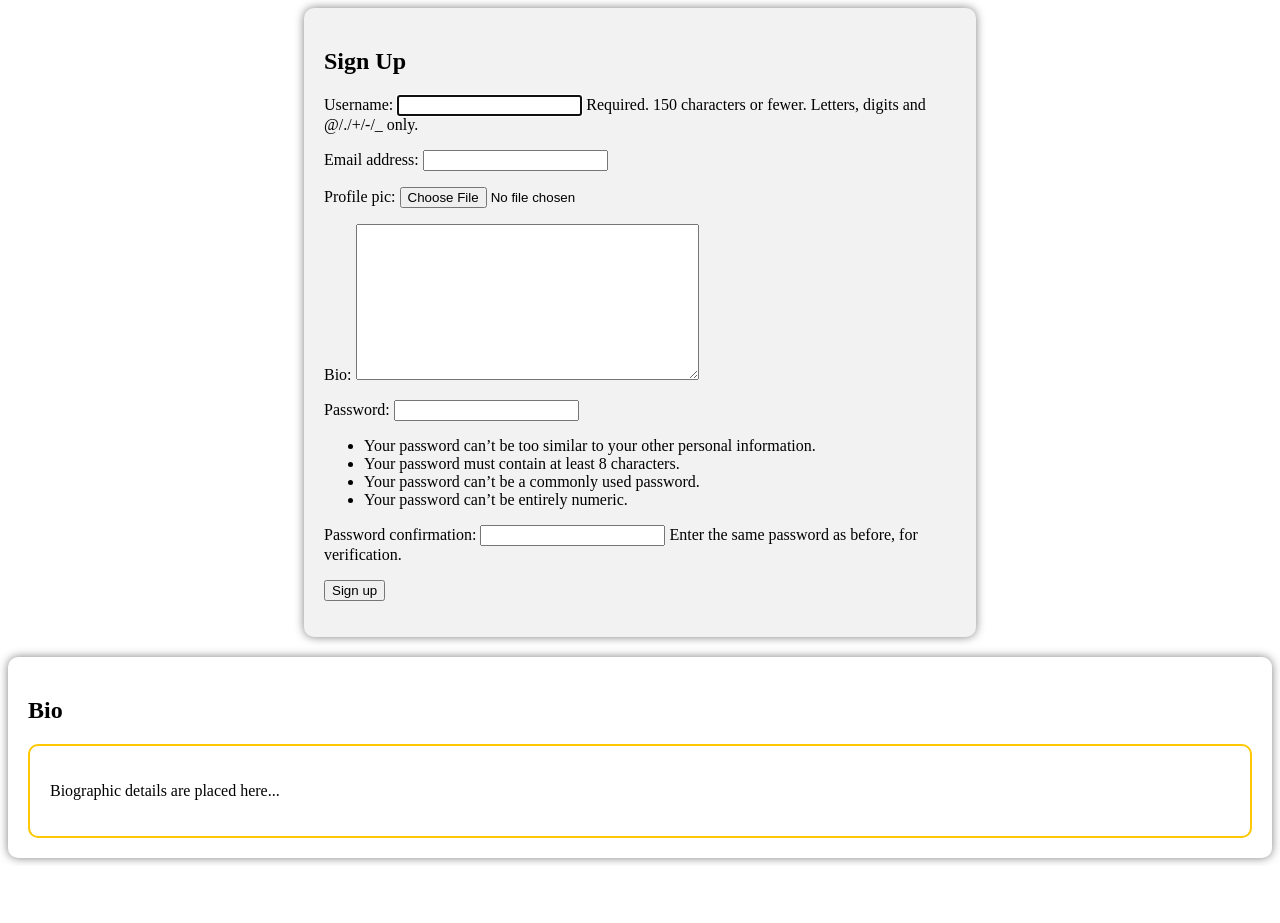
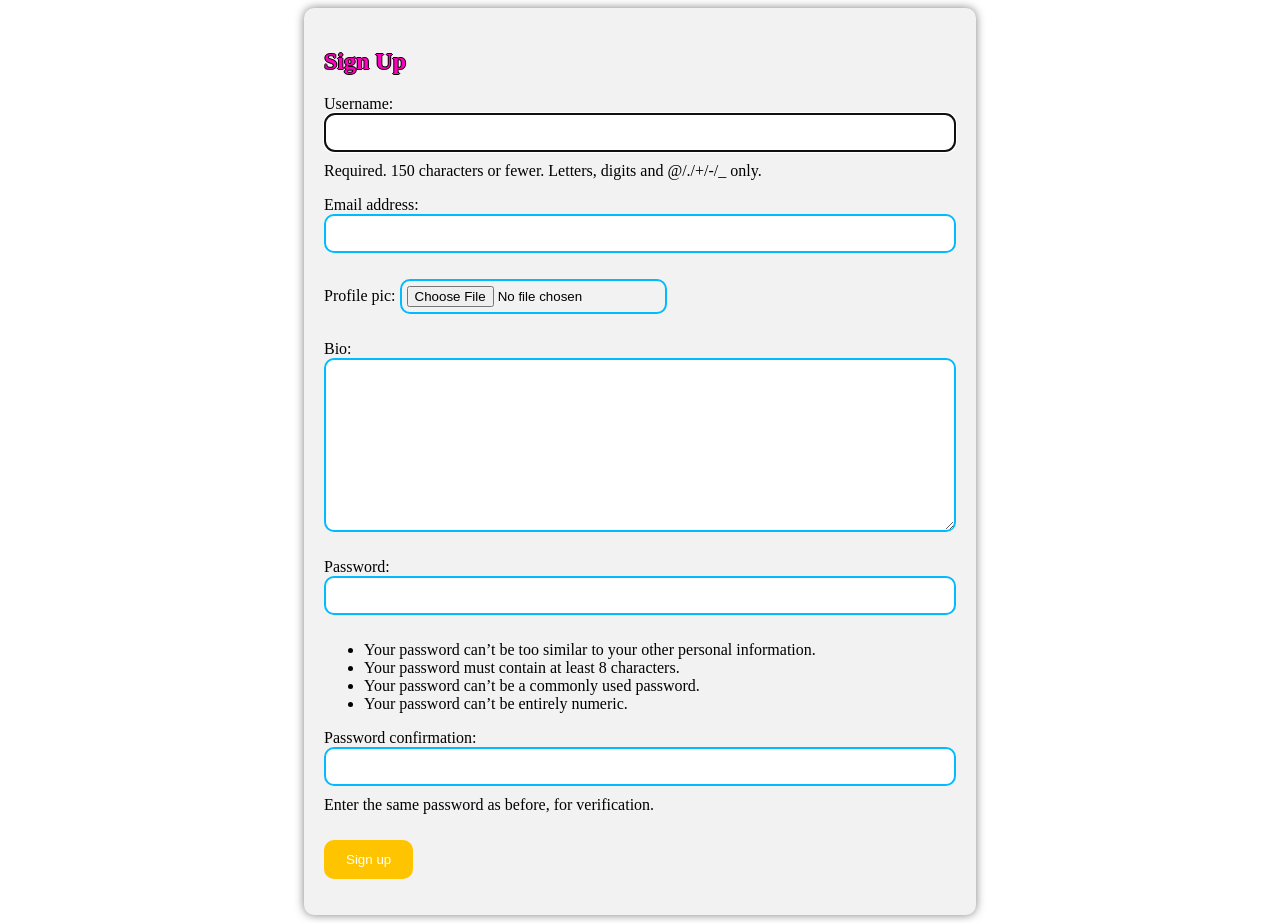
Before and after one commit to Programmingmonth/Socialmedia, a Django app: page /signup/ in a window 1280 px wide. Before the commit the page ends 864 px from the top, so only its background shows below. Run offline with Django 5.2, Linux system fonts and the light colour scheme.

Commit message:
Initial commit

```diff
--- a/Project/socialmedia/users/templates/signup.html
+++ b/Project/socialmedia/users/templates/signup.html
@@ -9,34 +9,53 @@
       box-shadow: 0px 0px 10px 0px rgba(0,0,0,0.5);
     }
 
-    .bio-container {
-      background-color: #ffffff;
-      padding: 20px;
+    input[type="text"],
+    input[type="email"],
+    input[type="password"],
+    textarea {
+      width: 100%;
+      padding: 10px;
+      border: 2px solid #00bbff;
       border-radius: 10px;
-      margin-top: 20px;
-      box-shadow: 0px 0px 10px 0px rgba(0,0,0,0.5);
+      box-sizing: border-box;
+      margin-bottom: 10px;
     }
 
-    .bio-frame {
-      border: 2px solid #ffc800;
-      padding: 20px;
+    input[type="file"] {
+      border: 2px solid #00bbff;
       border-radius: 10px;
+      padding: 5px;
+      cursor: pointer;
+      margin-bottom: 10px;
+    }
+
+    button[type=submit] {
+      background-color: #ffc400;
+      color: white;
+      padding: 10px 20px;
+      border: 2px solid #ffc400;
+      border-radius: 10px;
+      cursor: pointer;
+      margin-top: 10px;
+    }
+
+    button[type=submit]:hover {
+      background-color: #ffc400;
+    }
+
+    #Sign {
+      color: #ff00bb;
+      text-shadow: -1px 0 black, 0 1px black, 1px 0 black, 0 -1px black;
+      font-size: x-large;
     }
   </style>
 
   <div class="form-container">
-    <h2>Sign Up</h2>
+    <h2 id="Sign">Sign Up</h2>
     <form method="post" enctype="multipart/form-data">
       {% csrf_token %}
       {{ form.as_p }}
       <button type="submit">Sign up</button>
     </form>
   </div>
-
-  <div class="bio-container">
-    <h2>Bio</h2>
-    <div class="bio-frame">
-      <p>Biographic details are placed here...</p>
-    </div>
-  </div>
 {% endblock %}
```
